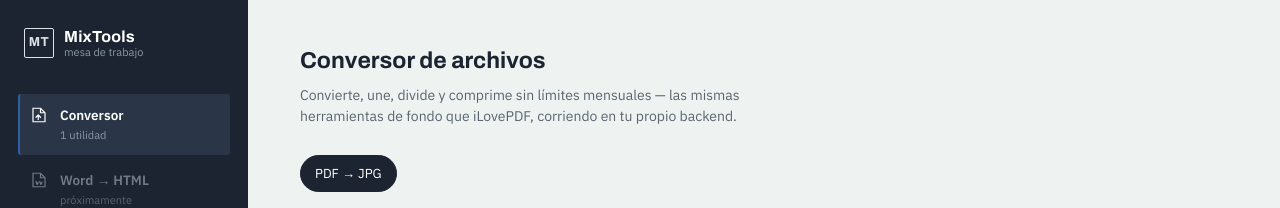
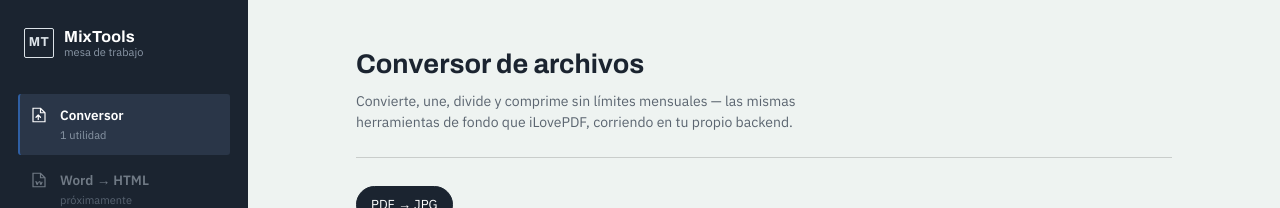
Before and after one commit to jesustr20/mixTools, a React (Vite) app in the folder frontend/: page / in a window 1280 px wide. Shown: the top 208 px of the page. Built offline with nearby package versions, Linux system fonts and the light colour scheme; no server answers.

Commit message:
fix(ui): centrar contenido, titulo mas grande, linea divisoria bajo el header

```diff
--- a/frontend/src/App.tsx
+++ b/frontend/src/App.tsx
@@ -22,9 +22,9 @@ function App() {
     <div className="flex min-h-screen bg-paper">
       <Rail activeTool={activeTool} onSelectTool={handleSelectTool} />
 
-      <main className="max-w-[920px] flex-1 px-[52px] py-11 text-graphite">
-        <header className="mb-7">
-          <h1 className="m-0 mb-1.5 text-[23px] font-bold text-ink">{tool.title}</h1>
+      <main className="mx-auto max-w-[920px] flex-1 px-[52px] py-11 text-graphite">
+        <header className="mb-7 border-b border-line pb-6">
+          <h1 className="m-0 mb-1.5 text-[27px] font-bold text-ink">{tool.title}</h1>
           <p className="m-0 max-w-[58ch] text-sm leading-normal text-graphite-soft">{tool.desc}</p>
         </header>
 
```
